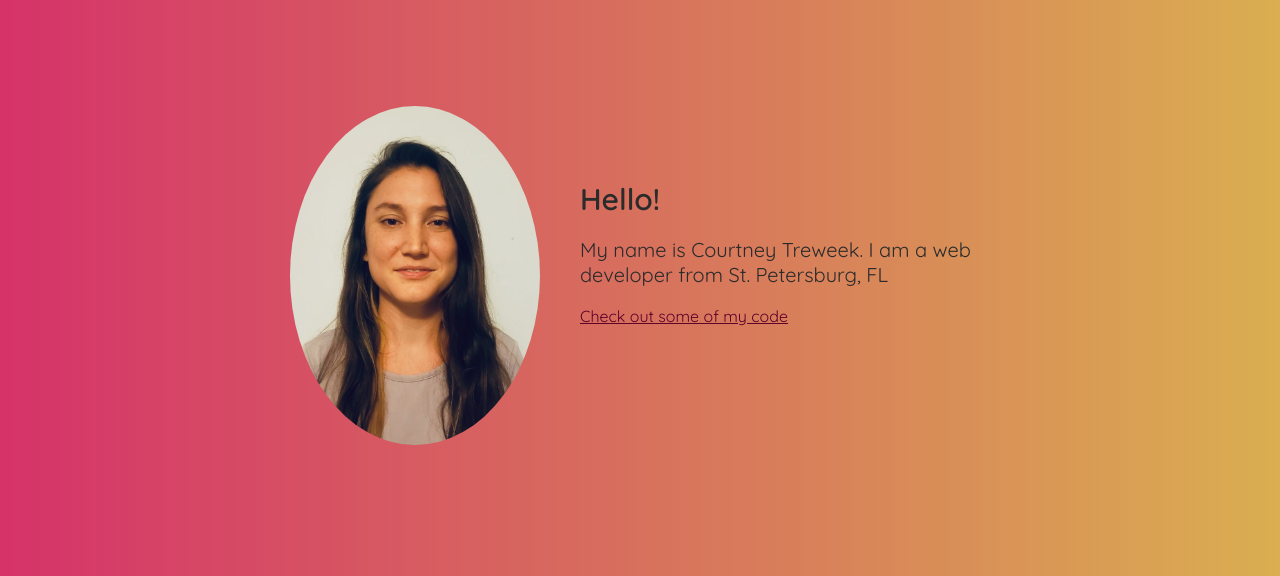
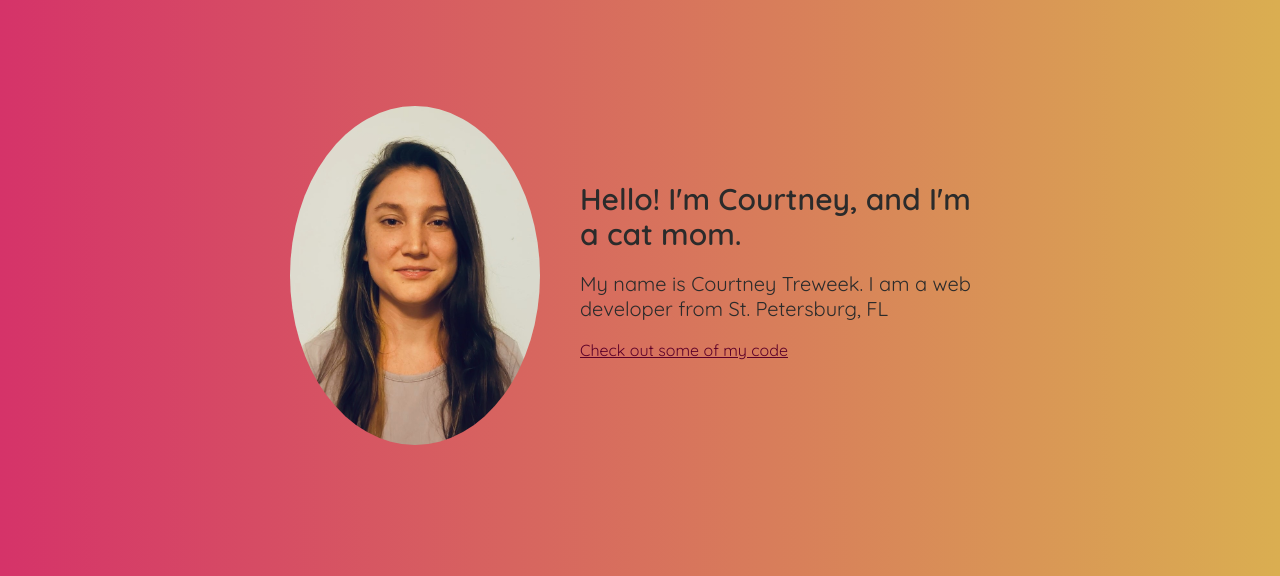
Before and after one commit to ctreweek/Portfolio-website, a plain HTML site: page index.html in a window 1280 px wide. Shown: the part 133-709 px from the top of the page. Drawn offline with nearby package versions, Linux system fonts and the light colour scheme.

Commit message:
Added javascript to change text on index.html on repeat

```diff
--- a/index.html
+++ b/index.html
@@ -26,7 +26,7 @@
       <div class="profile">
         <img src="img/profile-pic.jpg" alt="A picture of me" class="profile-pic">
         <div class="profile-info">
-          <h1>Hello!</h1>
+          <h1>Hello! I'm Courtney, and I'm a <span id="text-change">web developer</span>.</h1>
           <p>My name is Courtney Treweek. I am a <span>web</span> developer from St. Petersburg, FL</p>
           <a href="#">Check out some of my code</a>
         </div>
@@ -43,6 +43,8 @@
    </div>
 
   <script src="js/tota11y.min.js"></script>
+  <script src="main.js"></script>
+
 
 </body>
 </html>
--- /dev/null
+++ b/main.js
@@ -0,0 +1,20 @@
+window.onload = changeText();
+
+var roles = ['web developer', 'problem solver', 'cat mom'];
+var count = 0;
+
+function changeText() {
+
+  setTimeout (function () {
+      document.getElementById('text-change').textContent = roles[count];
+      count++;
+      if (count < 3) {
+        changeText();
+      }
+
+      if (count === 3) {
+        count = 0;
+        changeText();
+      }
+    }, 800)
+}
```
